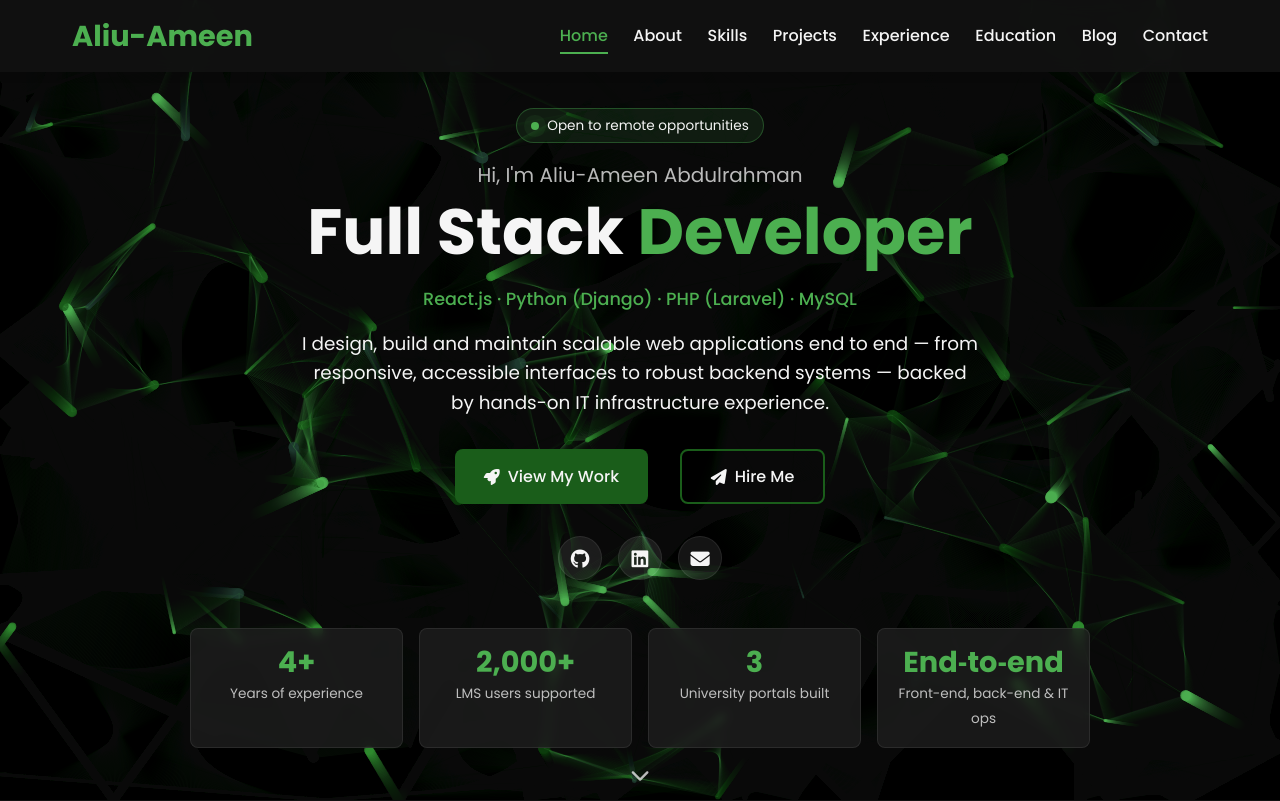
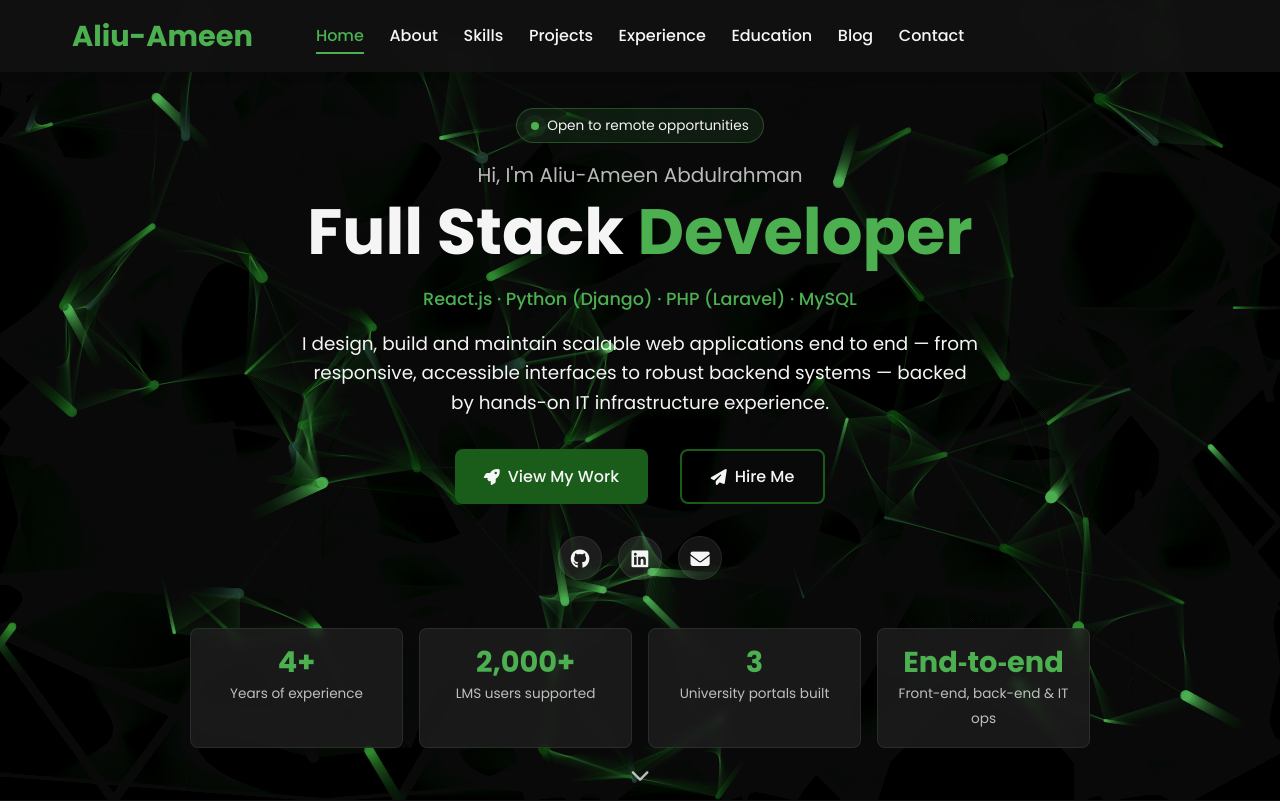
Before and after one commit to Ameen360/Portfolio-Website, a plain HTML site: page MyPortfolioWeb/index.html in a window 1280 px wide. Shown: the top 801 px of the page. Drawn offline with Linux system fonts and the light colour scheme.

Commit message:
Centre nav menu and keep footer icons clear of back-to-top button

```diff
--- a/MyPortfolioWeb/css/styles.css
+++ b/MyPortfolioWeb/css/styles.css
@@ -1417,3 +1417,28 @@ section {
         padding: 1.25rem;
     }
 }
+/* ===== LAYOUT FIXES ===== */
+
+/* Desktop: logo on the left, menu centred on the page, with a clear gap between them */
+@media screen and (min-width: 861px) {
+    .navbar .container {
+        display: grid;
+        grid-template-columns: 1fr auto 1fr;
+        column-gap: var(--spacing-md);
+    }
+
+    .logo {
+        white-space: nowrap;
+    }
+
+    .nav-menu {
+        grid-column: 2;
+    }
+}
+
+/* Keep the footer icons clear of the fixed back-to-top button on mid-size screens */
+@media screen and (min-width: 769px) and (max-width: 1320px) {
+    .footer .container {
+        padding-right: calc(clamp(1rem, 4vw, 2rem) + 80px);
+    }
+}
--- a/MyPortfolioWeb/index.html
+++ b/MyPortfolioWeb/index.html
@@ -24,7 +24,7 @@
     <link href="https://fonts.googleapis.com/css2?family=Poppins:wght@300;400;500;600;700&display=swap"
         rel="stylesheet">
     <link rel="stylesheet" href="https://cdnjs.cloudflare.com/ajax/libs/font-awesome/6.4.0/css/all.min.css">
-    <link rel="stylesheet" href="css/styles.css">
+    <link rel="stylesheet" href="css/styles.css?v=2">
     <link rel="stylesheet" href="css/animations.css">
 
     <!-- Marks that JavaScript is running, so content is never hidden if scripts fail to load -->
```
